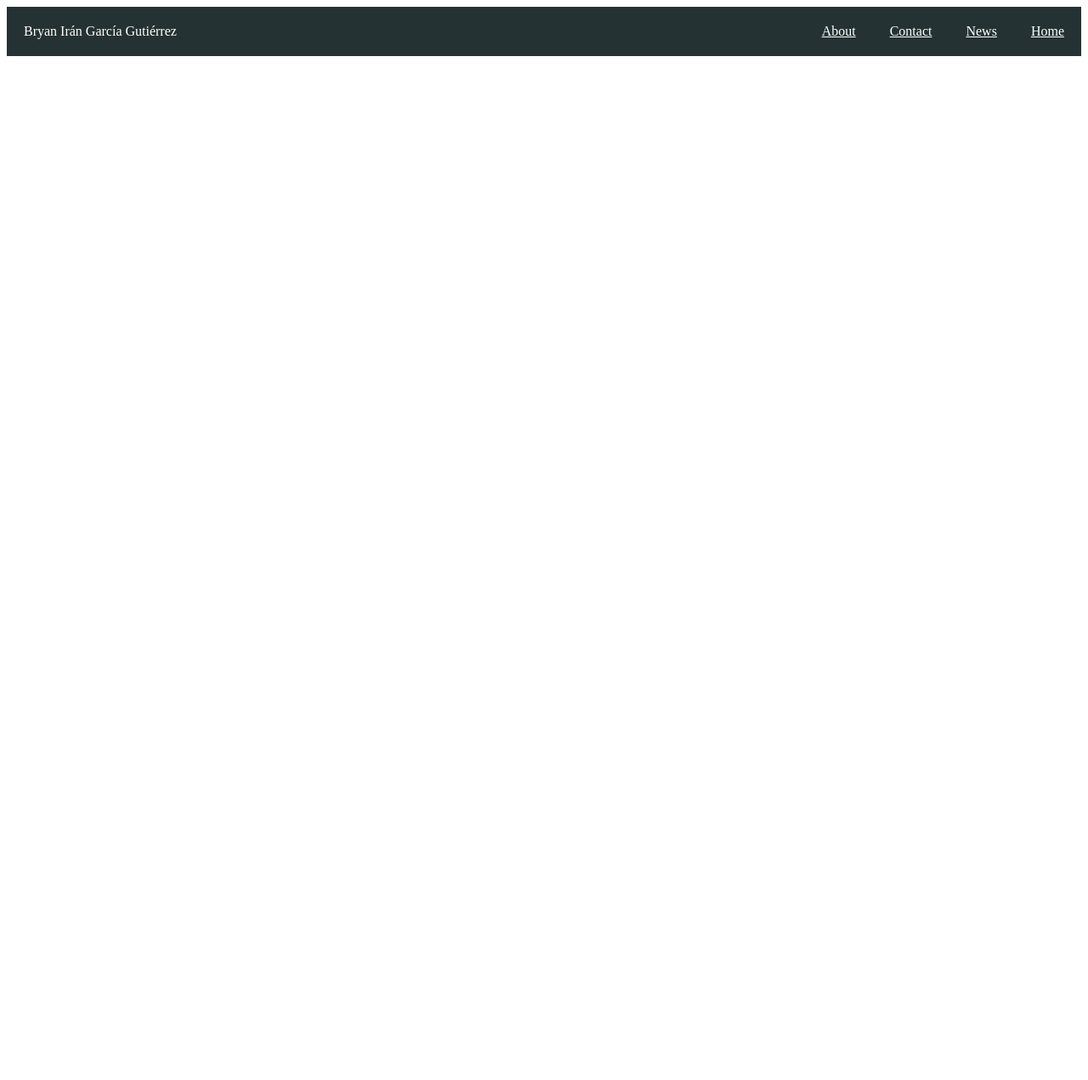
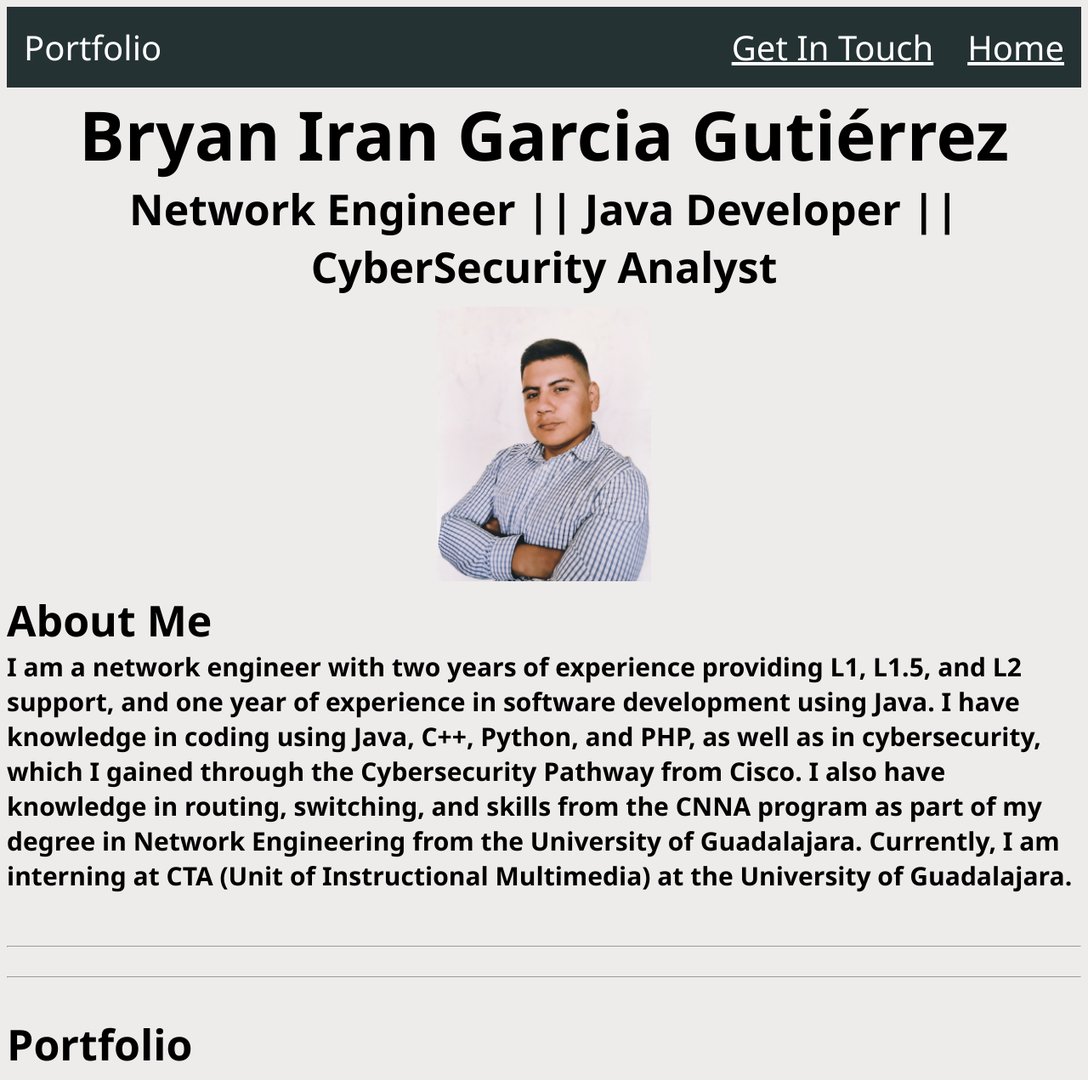
Before and after one commit to biggbackagain/portafolio, a plain HTML site: page index.html in a window 1280 px wide. Shown: the whole page at 85% size. Before the commit the page ends 800 px from the top, so only its background shows below. Drawn offline with Linux system fonts and the light colour scheme.

Commit message:
Se agrega la presentacion y el apartado de sobre mi

```diff
--- a/index.html
+++ b/index.html
@@ -6,6 +6,13 @@
     <title>Portafolio</title>
     <meta name="viewport" content="width=device-width, initial-scale=1" />
     <style>
+      .center {
+        display: block;
+        margin-left: auto;
+        margin-right: auto;
+        width: 20%;
+        padding: 1%;
+      }
       ul {
         list-style-type: none;
         margin: 0;
@@ -25,14 +32,6 @@
         padding: 20px;
         text-decoration: browna;
       }
-      li p {
-        display: block;
-        color: white;
-        text-align: center;
-        padding: 20px;
-        text-decoration: browna;
-      }
-
       li a:hover {
         background-color: #000000;
       }
@@ -40,22 +39,67 @@
         list-style-type: none;
         margin: 0;
         padding: 0;
+        font-size: 40px;
         overflow: hidden;
         display: block;
         color: white;
-        text-decoration: browna;
+        font-family: "Segoe UI", Tahoma, Geneva, Verdana, sans-serif;
+      }
+      h1 {
+        text-align: center;
+        font-family: "Segoe UI", Tahoma, Geneva, Verdana, sans-serif;
+        font-size: 80px;
+        margin: 0;
+      }
+      h2 {
+        text-align: center;
+        font-family: "Segoe UI", Tahoma, Geneva, Verdana, sans-serif;
+        font-size: 50px;
+        margin: 0;
       }
     </style>
   </head>
-  <body>
-    <nav>
-      <ul>
-        <li style="float: left"><a>Bryan Irán García Gutiérrez</a></li>
-        <li><a href="#home">Home</a></li>
-        <li><a href="#news">News</a></li>
-        <li><a href="#contact">Contact</a></li>
-        <li><a href="#about">About</a></li>
-      </ul>
-    </nav>
+  <body style="background-color: rgb(238, 235, 235)">
+    <div>
+      <nav>
+        <ul>
+          <li style="float: left"><a>Portfolio</a></li>
+          <li><a href="#Get In Touch">Home</a></li>
+          <li><a href="#Portfolio">Get In Touch</a></li>
+        </ul>
+      </nav>
+    </div>
+    <div id="Home">
+      <h1>Bryan Iran Garcia Gutiérrez</h1>
+      <h2>Network Engineer || Java Developer || CyberSecurity Analyst</h2>
+      <img src="image/iran.jpg" alt="Iran garcia" class="center" />
+      <h1 style="font-size: 50px; text-align: left">
+        About Me
+        <h2 style="font-size: 30px; justify-content; text-align: left; ">
+          I am a network engineer with two years of experience providing L1,
+          L1.5, and L2 support, and one year of experience in software
+          development using Java. I have knowledge in coding using Java, C++,
+          Python, and PHP, as well as in cybersecurity, which I gained through
+          the Cybersecurity Pathway from Cisco. I also have knowledge in
+          routing, switching, and skills from the CNNA program as part of my
+          degree in Network Engineering from the University of Guadalajara.
+          Currently, I am interning at CTA (Unit of Instructional Multimedia) at
+          the University of Guadalajara.
+        </h2>
+      </h1>
+      <br>
+      <br><br>
+     <hr>
+     <br>
+     <hr>
+     <br>
+     <br>
+
+    </div>
+    <div id="Portfolio"">
+      <h1 style="font-size: 50px; text-align: left">
+       <a class="Portfolio"">Portfolio</a>
+
+    </div >
   </body>
 </html>
```
